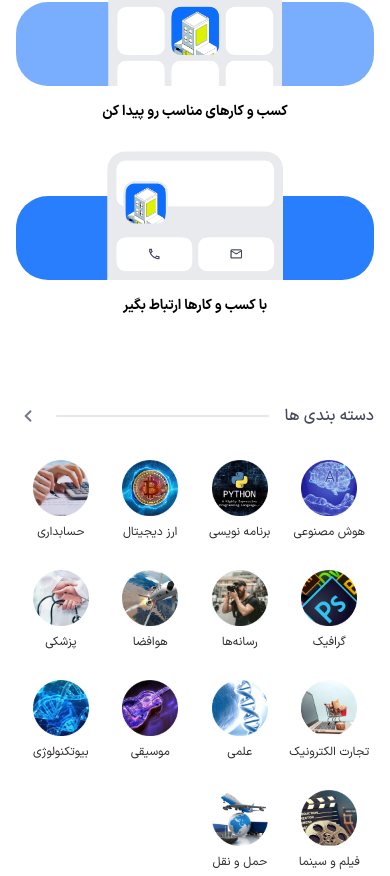
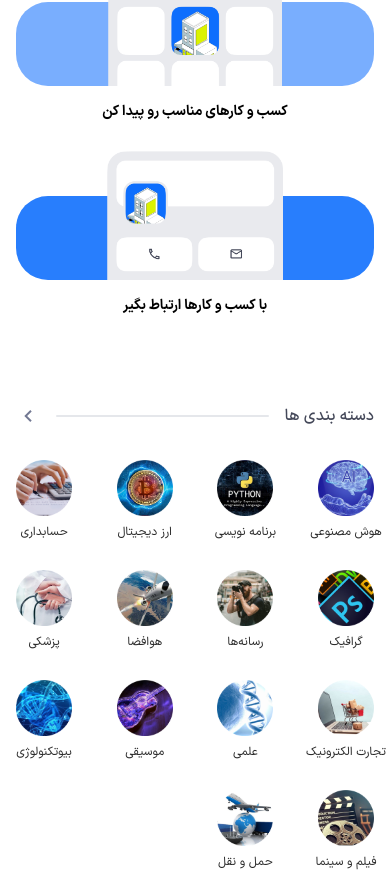
Before and after one commit to mRYasinQ/concepto, a React (Vite) app: page / in a window 390 px wide. Shown: the part 1301-2177 px from the top of the page. Built offline with nearby package versions, Linux system fonts and the light colour scheme.

Commit message:
fix: update categories component for responsive

```diff
--- a/src/components/Categories/CategoriesContainer.jsx
+++ b/src/components/Categories/CategoriesContainer.jsx
@@ -4,7 +4,7 @@ import CategoryItems from '../../constants/CategoryItems';
 
 export const CategoriesContainer = ({}) => {
     return (
-        <div className="grid grid-cols-4 gap-y-6 md:grid-cols-5 lg:grid-cols-7">
+        <div className="grid grid-cols-[repeat(4,auto)] justify-between gap-y-6 md:grid-cols-[repeat(5,auto)] lg:grid-cols-[repeat(7,auto)]">
             {CategoryItems.map((category, index) => (
                 <Category key={`${category.name}-${index}`} categoryData={category} />
             ))}
--- a/src/components/Categories/Category.jsx
+++ b/src/components/Categories/Category.jsx
@@ -1,6 +1,6 @@
 export const Category = ({ categoryData: { name, link, image } }) => {
     return (
-        <a href={link} className="m-auto flex h-21.5 w-14 flex-col items-center gap-2 md:h-[141px] md:w-24 md:gap-4">
+        <a href={link} className="flex h-21.5 w-14 flex-col items-center gap-2 md:h-[141px] md:w-24 md:gap-4">
             <div className="border-primary rounded-full md:border-2 md:p-1.5">
                 <img src={`/images/categories/${image}`} alt={name} />
             </div>
```
